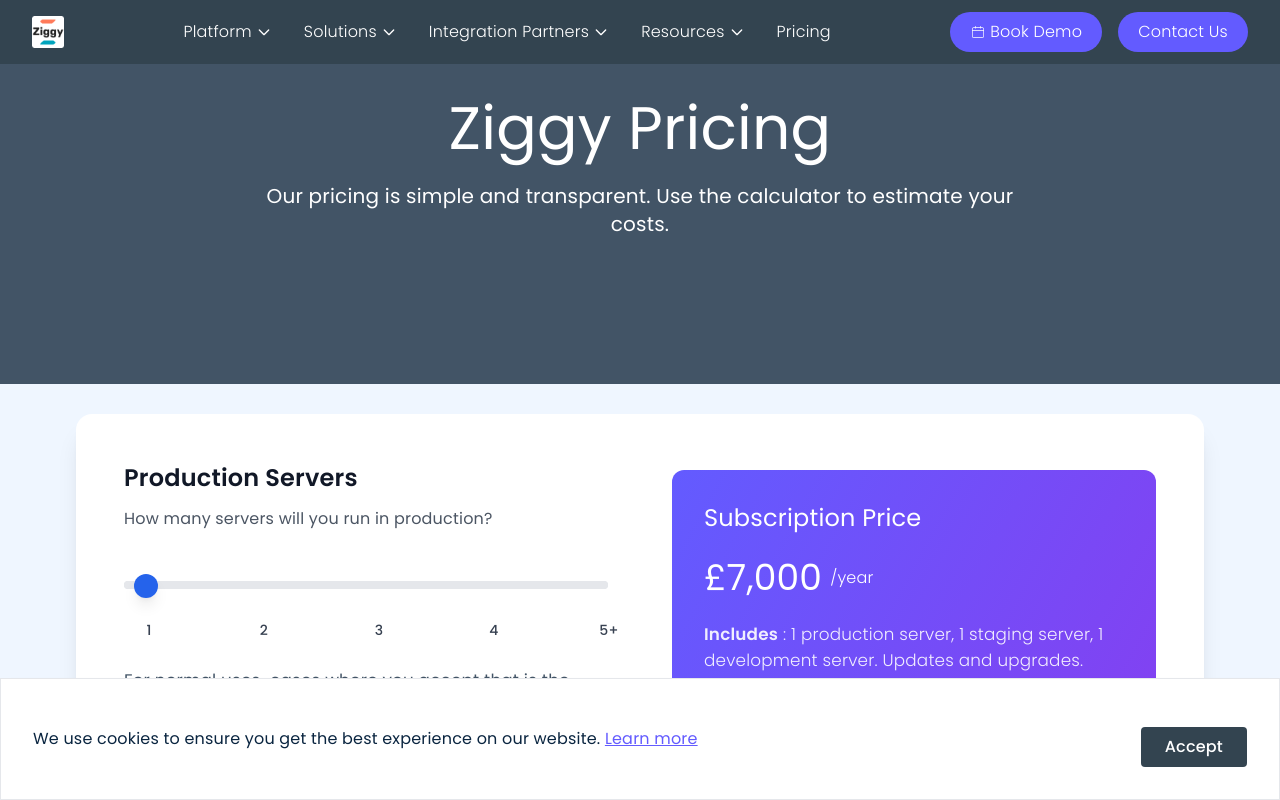
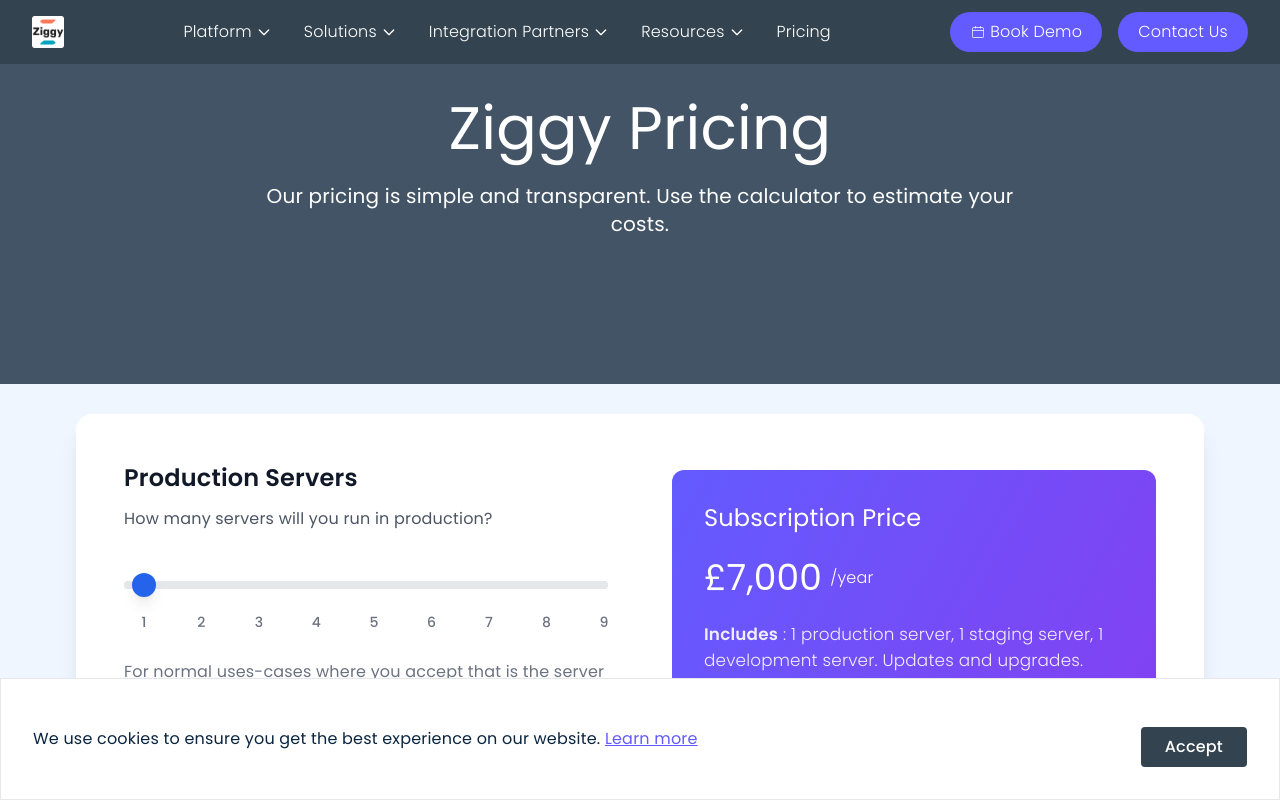
Before and after one commit to fmay/ziggy-site-new, a Next.js app: page /pricing in a window 1280 px wide. Shown: the top 800 px of the page. Built offline with nearby package versions, Linux system fonts and the light colour scheme.

Commit message:
calculator update

```diff
--- a/src/components/pricing/PricingCalculator.module.scss
+++ b/src/components/pricing/PricingCalculator.module.scss
@@ -26,6 +26,11 @@
   @apply text-lg md:text-xl text-gray-600 font-normal;
 }
 
+.explanation {
+  @apply text-base text-gray-500 font-normal;
+}
+
+
 .sectionText {
   h3 {
     @apply text-2xl mb-2;
@@ -49,7 +54,7 @@
 }
 
 .slider {
-  //@apply md:w-2/3;
+  //@apply text-gray-500 text-base;
 
   &:last-of-type {
     @apply border-b-0;
@@ -104,11 +109,11 @@
 }
 
 .rangeLabels {
-  @apply relative w-full mt-6;
+  @apply relative w-full mt-4;
 }
 
 .rangeLabel {
-  @apply absolute text-sm font-medium text-gray-700;
+  @apply absolute text-sm font-medium text-gray-500;
   transform: translateX(-50%);
   @apply whitespace-nowrap;
 }
@@ -342,7 +347,7 @@
 // Slider specific adjustments for better visual hierarchy
 .slider1 {
   .rangeInput::-webkit-slider-thumb {
-    @apply bg-blue-600;
+    @apply bg-blue-600 mt-[-8px] ml-[8px];
   }
 
   .rangeInput::-moz-range-thumb {
--- a/src/components/pricing/PricingCalculator.tsx
+++ b/src/components/pricing/PricingCalculator.tsx
@@ -24,10 +24,10 @@
     label: 'Production Servers',
     description: 'How many servers will you run in production?',
     min: 1,
-    max: 5,
+    max: 9,
     step: 1,
     defaultValue: 2,
-    labels: ['1', '2', '3', '4', '5+'],
+    labels: ['1', '2', '3', '4', '5', '6', '7', '8', '9'],
   },
 ]
 
@@ -93,11 +93,14 @@
   const getIncludes = () => {
     let inc = ''
     if (servers === 1)
-      inc = `${servers} production server, ${servers} staging server, ${servers} development server.`
+      inc = `${servers} production server, ${servers} staging server, ${servers} development server. `
     else
-      inc = `${servers} production servers, ${servers} staging servers, ${servers} development servers.`
+      inc = `${servers} production servers, ${servers} staging servers, ${servers} development servers. `
 
-    inc += ` Updates and upgrades.`
+    if(servers>2)
+    inc += 'All in one cluster or separate clusters. '
+
+    inc += `Updates and upgrades.`
     return inc
   }
 
@@ -124,7 +127,7 @@
         <div className={styles.mainContent}>
           {/*COLUMN 1: SLIDER, SUPPORT, SERVICES*/}
           <div className={styles.column1}>
-            {/*SLIDER*/}
+            {/*SERVERS*/}
             {sliderConfigs.map((config, idx) => (
               <Servers
                 key={config.id}
@@ -137,10 +140,7 @@
             ))}
 
             {/*SUPPORT*/}
-            <Support
-              supportHours={supportHours}
-              onSupportHoursChange={setSupportHours}
-            />
+            <Support supportHours={supportHours} onSupportHoursChange={setSupportHours} />
 
             {/*SERVICES*/}
             <Services
--- a/src/components/pricing/Servers.tsx
+++ b/src/components/pricing/Servers.tsx
@@ -23,7 +23,7 @@
   const calculateLabelPosition = (labelIndex: number, totalLabels: number) => {
     if (totalLabels <= 1) return '0%'
     const percentage = (labelIndex / (totalLabels - 1)) * 100
-    return `calc(${percentage}% + ${25 - percentage * 0.24}px)`
+    return `calc(${percentage}% + ${20 - percentage * 0.24}px)`
   }
 
   return (
@@ -55,7 +55,7 @@
           ))}
         </div>
       </div>
-      <p>{description}</p>
+      <p className={styles.explanation}>{description}</p>
     </div>
   )
 }
```
